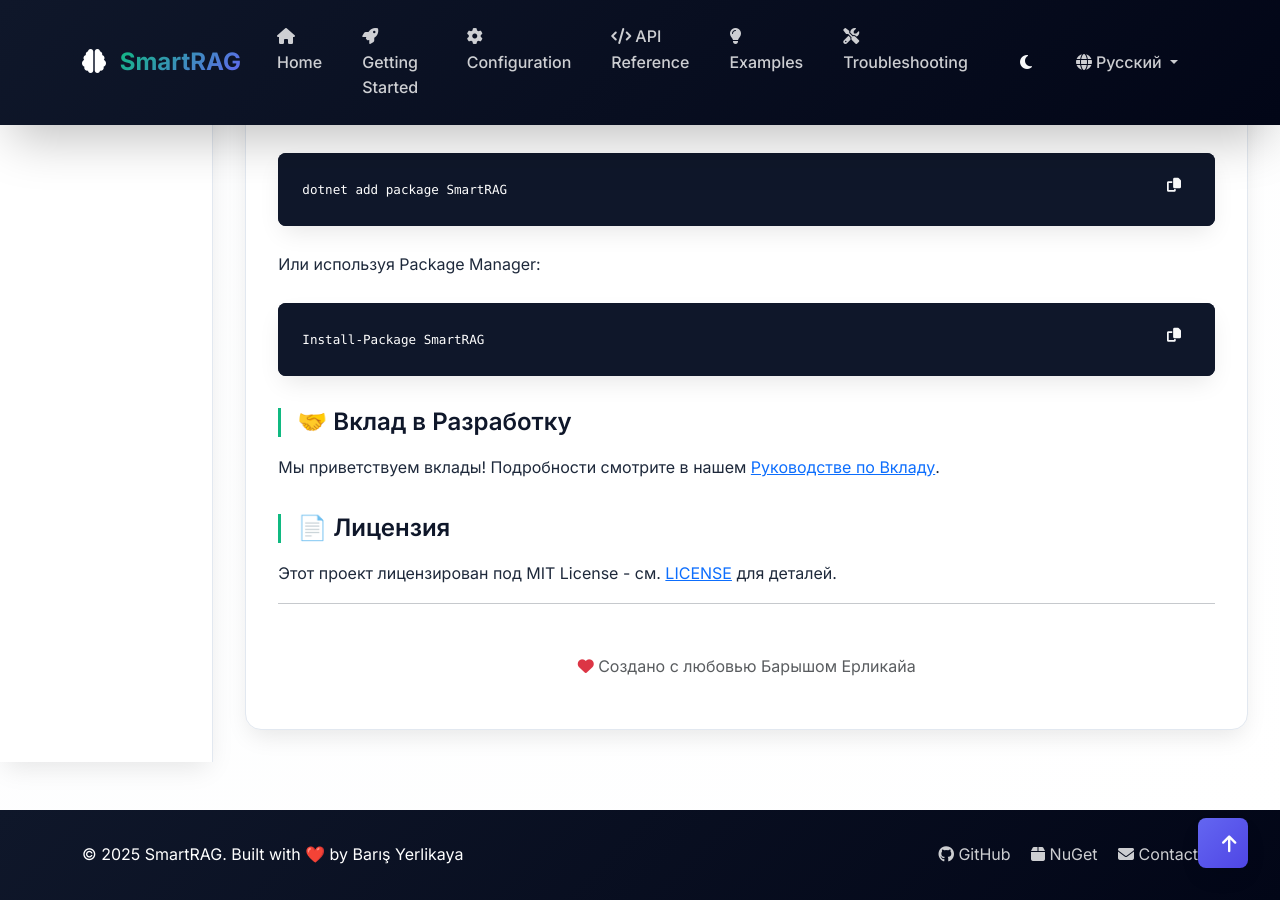
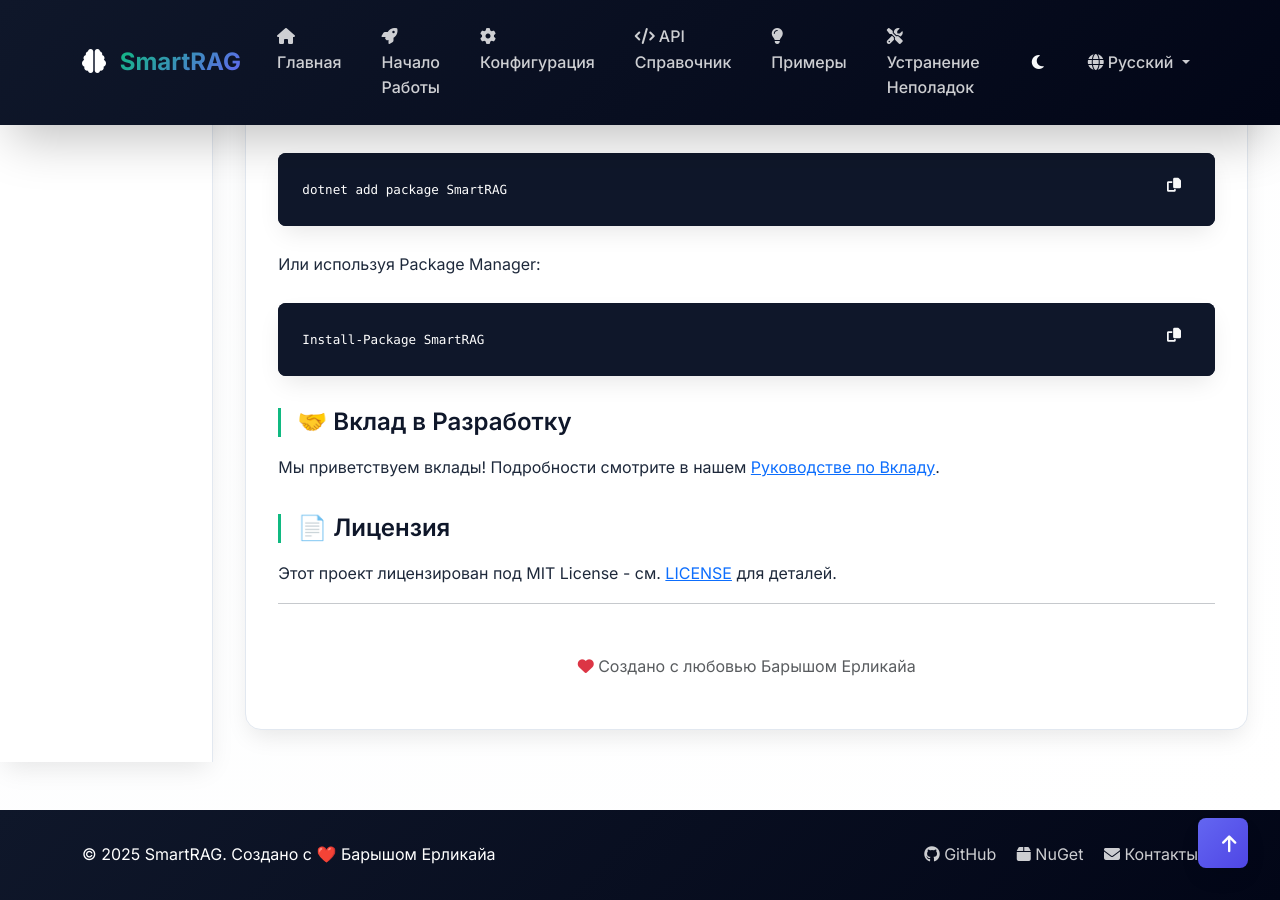
Before and after one commit to byerlikaya/SmartRAG, a Jekyll site: the page built from docs/ru/index.md, in a window 1280 px wide and 900 px high, scrolled down 4068 px. Built offline with Jekyll 4.4.1, drawn with Linux system fonts in a browser that asks for light colours; some of the changed text lies outside the part shown.

Commit message:
feat: make navigation and sidebar language-aware with proper translations

```diff
--- a/docs/_layouts/default.html
+++ b/docs/_layouts/default.html
@@ -1,5 +1,5 @@
 <!DOCTYPE html>
-<html lang="en">
+<html lang="{% if page.lang %}{{ page.lang }}{% else %}en{% endif %}">
 <head>
     <meta charset="utf-8">
     <meta name="viewport" content="width=device-width, initial-scale=1">
@@ -95,22 +95,22 @@
             <div class="collapse navbar-collapse" id="navbarNav">
                 <ul class="navbar-nav me-auto">
                     <li class="nav-item">
-                        <a class="nav-link" href="{{ site.baseurl }}/{{ site.languages_default }}"><i class="fas fa-home me-1"></i>Home</a>
+                        <a class="nav-link" href="{{ site.baseurl }}/{% if page.lang %}{{ page.lang }}{% else %}{{ site.languages_default }}{% endif %}"><i class="fas fa-home me-1"></i>{% if page.lang == "tr" %}Ana Sayfa{% elsif page.lang == "de" %}Startseite{% elsif page.lang == "ru" %}Главная{% else %}Home{% endif %}</a>
                     </li>
                     <li class="nav-item">
-                        <a class="nav-link" href="{{ site.baseurl }}/{{ site.languages_default }}/getting-started"><i class="fas fa-rocket me-1"></i>Getting Started</a>
+                        <a class="nav-link" href="{{ site.baseurl }}/{% if page.lang %}{{ page.lang }}{% else %}{{ site.languages_default }}{% endif %}/getting-started"><i class="fas fa-rocket me-1"></i>{% if page.lang == "tr" %}Başlangıç{% elsif page.lang == "de" %}Erste Schritte{% elsif page.lang == "ru" %}Начало Работы{% else %}Getting Started{% endif %}</a>
                     </li>
                     <li class="nav-item">
-                        <a class="nav-link" href="{{ site.baseurl }}/{{ site.languages_default }}/configuration"><i class="fas fa-cog me-1"></i>Configuration</a>
+                        <a class="nav-link" href="{{ site.baseurl }}/{% if page.lang %}{{ page.lang }}{% else %}{{ site.languages_default }}{% endif %}/configuration"><i class="fas fa-cog me-1"></i>{% if page.lang == "tr" %}Yapılandırma{% elsif page.lang == "de" %}Konfiguration{% elsif page.lang == "ru" %}Конфигурация{% else %}Configuration{% endif %}</a>
                     </li>
                     <li class="nav-item">
-                        <a class="nav-link" href="{{ site.baseurl }}/{{ site.languages_default }}/api-reference"><i class="fas fa-code me-1"></i>API Reference</a>
+                        <a class="nav-link" href="{{ site.baseurl }}/{% if page.lang %}{{ page.lang }}{% else %}{{ site.languages_default }}{% endif %}/api-reference"><i class="fas fa-code me-1"></i>{% if page.lang == "tr" %}API Referansı{% elsif page.lang == "de" %}API-Referenz{% elsif page.lang == "ru" %}API Справочник{% else %}API Reference{% endif %}</a>
                     </li>
                     <li class="nav-item">
-                        <a class="nav-link" href="{{ site.baseurl }}/{{ site.languages_default }}/examples"><i class="fas fa-lightbulb me-1"></i>Examples</a>
+                        <a class="nav-link" href="{{ site.baseurl }}/{% if page.lang %}{{ page.lang }}{% else %}{{ site.languages_default }}{% endif %}/examples"><i class="fas fa-lightbulb me-1"></i>{% if page.lang == "tr" %}Örnekler{% elsif page.lang == "de" %}Beispiele{% elsif page.lang == "ru" %}Примеры{% else %}Examples{% endif %}</a>
                     </li>
                     <li class="nav-item">
-                        <a class="nav-link" href="{{ site.baseurl }}/{{ site.languages_default }}/troubleshooting"><i class="fas fa-tools me-1"></i>Troubleshooting</a>
+                        <a class="nav-link" href="{{ site.baseurl }}/{% if page.lang %}{{ page.lang }}{% else %}{{ site.languages_default }}{% endif %}/troubleshooting"><i class="fas fa-tools me-1"></i>{% if page.lang == "tr" %}Sorun Giderme{% elsif page.lang == "de" %}Fehlerbehebung{% elsif page.lang == "ru" %}Устранение Неполадок{% else %}Troubleshooting{% endif %}</a>
                     </li>
                 </ul>
 
@@ -140,38 +140,38 @@
                 <div class="col-lg-3 col-xl-2 sidebar">
                     <div class="sidebar-content">
                         <div class="sidebar-header">
-                            <h5><i class="fas fa-book me-2"></i>Documentation</h5>
+                            <h5><i class="fas fa-book me-2"></i>{% if page.lang == "tr" %}Dokümantasyon{% elsif page.lang == "de" %}Dokumentation{% elsif page.lang == "ru" %}Документация{% else %}Documentation{% endif %}</h5>
                         </div>
                         <nav class="sidebar-nav">
                             <ul class="nav flex-column">
                                 <li class="nav-item">
-                                    <a class="nav-link" href="{{ site.baseurl }}/">
-                                        <i class="fas fa-home me-2"></i>Home
+                                    <a class="nav-link" href="{{ site.baseurl }}/{% if page.lang %}{{ page.lang }}{% else %}{{ site.languages_default }}{% endif %}">
+                                        <i class="fas fa-home me-2"></i>{% if page.lang == "tr" %}Ana Sayfa{% elsif page.lang == "de" %}Startseite{% elsif page.lang == "ru" %}Главная{% else %}Home{% endif %}
                                     </a>
                                 </li>
                                 <li class="nav-item">
-                                    <a class="nav-link" href="{{ site.baseurl }}/getting-started">
-                                        <i class="fas fa-rocket me-2"></i>Getting Started
+                                    <a class="nav-link" href="{{ site.baseurl }}/{% if page.lang %}{{ page.lang }}{% else %}{{ site.languages_default }}{% endif %}/getting-started">
+                                        <i class="fas fa-rocket me-2"></i>{% if page.lang == "tr" %}Başlangıç{% elsif page.lang == "de" %}Erste Schritte{% elsif page.lang == "ru" %}Начало Работы{% else %}Getting Started{% endif %}
                                     </a>
                                 </li>
                                 <li class="nav-item">
-                                    <a class="nav-link" href="{{ site.baseurl }}/configuration">
-                                        <i class="fas fa-cog me-2"></i>Configuration
+                                    <a class="nav-link" href="{{ site.baseurl }}/{% if page.lang %}{{ page.lang }}{% else %}{{ site.languages_default }}{% endif %}/configuration">
+                                        <i class="fas fa-cog me-2"></i>{% if page.lang == "tr" %}Yapılandırma{% elsif page.lang == "de" %}Konfiguration{% elsif page.lang == "ru" %}Конфигурация{% else %}Configuration{% endif %}
                                     </a>
                                 </li>
                                 <li class="nav-item">
-                                    <a class="nav-link" href="{{ site.baseurl }}/api-reference">
-                                        <i class="fas fa-code me-2"></i>API Reference
+                                    <a class="nav-link" href="{{ site.baseurl }}/{% if page.lang %}{{ page.lang }}{% else %}{{ site.languages_default }}{% endif %}/api-reference">
+                                        <i class="fas fa-code me-2"></i>{% if page.lang == "tr" %}API Referansı{% elsif page.lang == "de" %}API-Referenz{% elsif page.lang == "ru" %}API Справочник{% else %}API Reference{% endif %}
                                     </a>
                                 </li>
                                 <li class="nav-item">
-                                    <a class="nav-link" href="{{ site.baseurl }}/examples">
-                                        <i class="fas fa-lightbulb me-2"></i>Examples
+                                    <a class="nav-link" href="{{ site.baseurl }}/{% if page.lang %}{{ page.lang }}{% else %}{{ site.languages_default }}{% endif %}/examples">
+                                        <i class="fas fa-lightbulb me-2"></i>{% if page.lang == "tr" %}Örnekler{% elsif page.lang == "de" %}Beispiele{% elsif page.lang == "ru" %}Примеры{% else %}Examples{% endif %}
                                     </a>
                                 </li>
                                 <li class="nav-item">
-                                    <a class="nav-link" href="{{ site.baseurl }}/troubleshooting">
-                                        <i class="fas fa-tools me-2"></i>Troubleshooting
+                                    <a class="nav-link" href="{{ site.baseurl }}/{% if page.lang %}{{ page.lang }}{% else %}{{ site.languages_default }}{% endif %}/troubleshooting">
+                                        <i class="fas fa-tools me-2"></i>{% if page.lang == "tr" %}Sorun Giderme{% elsif page.lang == "de" %}Fehlerbehebung{% elsif page.lang == "ru" %}Устранение Неполадок{% else %}Troubleshooting{% endif %}
                                     </a>
                                 </li>
                             </ul>
@@ -203,17 +203,17 @@
         <div class="container">
             <div class="row">
                 <div class="col-md-6">
-                    <p class="mb-0">&copy; 2025 SmartRAG. Built with ❤️ by Barış Yerlikaya</p>
+                    <p class="mb-0">&copy; 2025 SmartRAG. {% if page.lang == "tr" %}Barış Yerlikaya tarafından ❤️ ile inşa edildi{% elsif page.lang == "de" %}Mit ❤️ entwickelt von Barış Yerlikaya{% elsif page.lang == "ru" %}Создано с ❤️ Барышом Ерликайа{% else %}Built with ❤️ by Barış Yerlikaya{% endif %}</p>
                 </div>
                 <div class="col-md-6 text-md-end">
                     <a href="https://github.com/byerlikaya/SmartRAG" class="text-decoration-none me-3">
-                        <i class="fab fa-github"></i> GitHub
+                        <i class="fab fa-github"></i> {% if page.lang == "tr" %}GitHub{% elsif page.lang == "de" %}GitHub{% elsif page.lang == "ru" %}GitHub{% else %}GitHub{% endif %}
                     </a>
                     <a href="https://www.nuget.org/packages/SmartRAG" class="text-decoration-none me-3">
-                        <i class="fas fa-box"></i> NuGet
+                        <i class="fas fa-box"></i> {% if page.lang == "tr" %}NuGet{% elsif page.lang == "de" %}NuGet{% elsif page.lang == "ru" %}NuGet{% else %}NuGet{% endif %}
                     </a>
                     <a href="mailto:b.yerlikaya@outlook.com" class="text-decoration-none">
-                        <i class="fas fa-envelope"></i> Contact
+                        <i class="fas fa-envelope"></i> {% if page.lang == "tr" %}İletişim{% elsif page.lang == "de" %}Kontakt{% elsif page.lang == "ru" %}Контакты{% else %}Contact{% endif %}
                     </a>
                 </div>
             </div>
```
